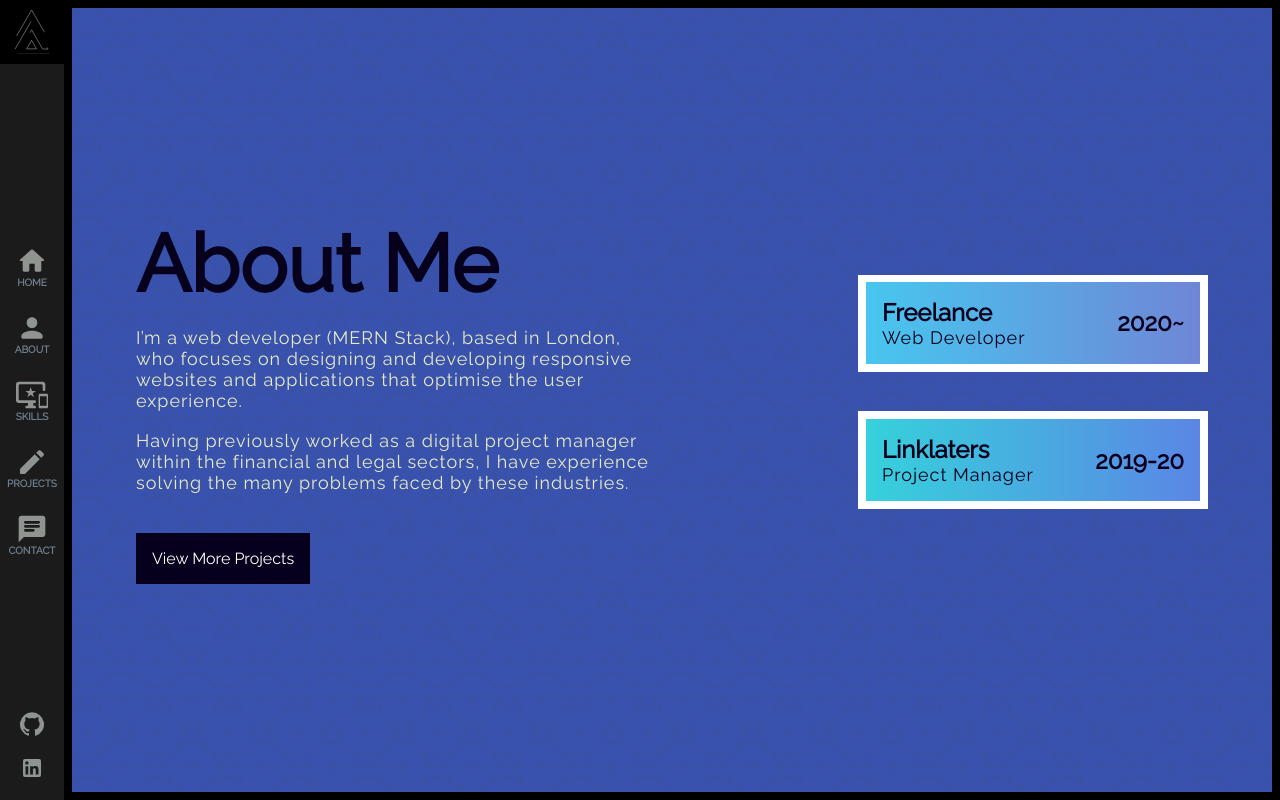
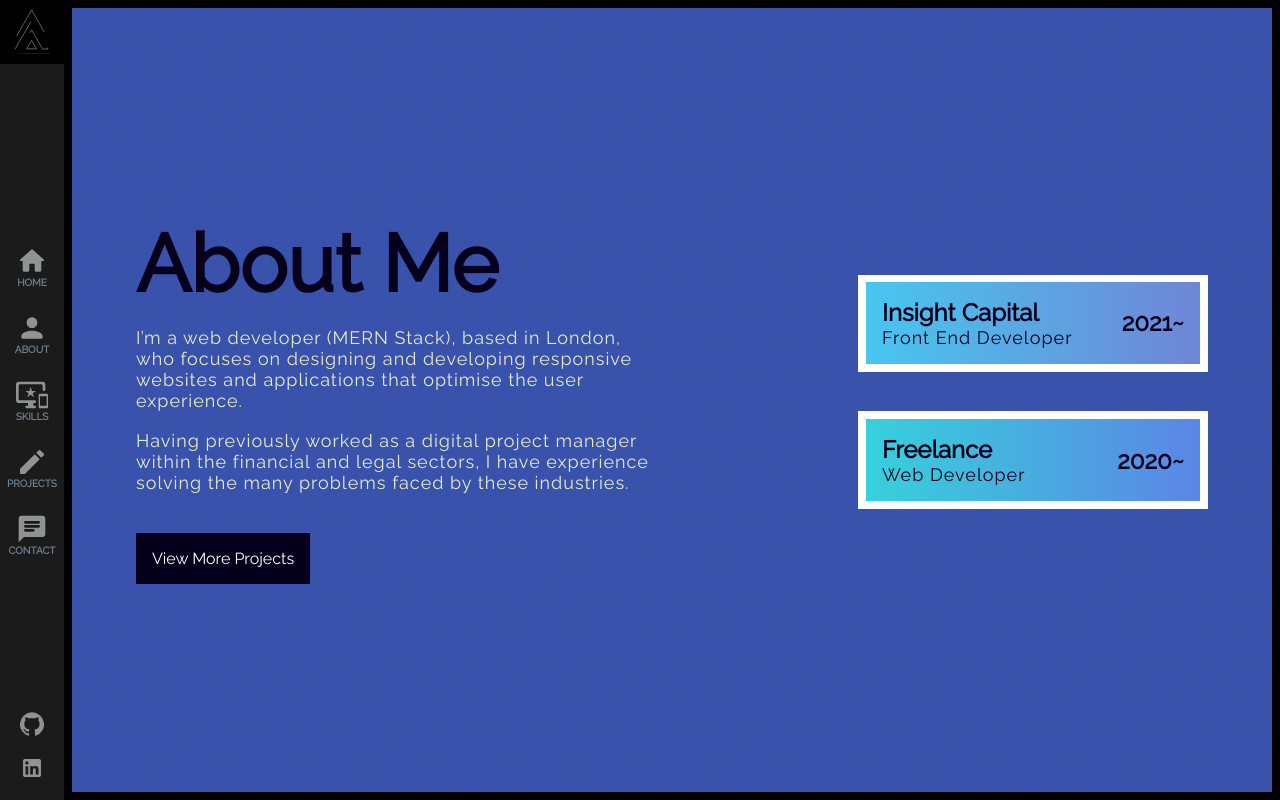
Before and after one commit to adeoyeao/Portfolio-2, a Next.js app: page /about in a window 1280 px wide. Built offline with nearby package versions, Linux system fonts and the light colour scheme.

Commit message:
updating about

```diff
--- a/layouts/About.jsx
+++ b/layouts/About.jsx
@@ -39,6 +39,10 @@ const AboutLayout = () => {
                   </div>
                   <div className={styles.carousel}>
                         <Job
+                        company="Insight Capital"
+                        job="Front End Developer"
+                        years="2021~" />
+                        <Job
                         company="Freelance"
                         job="Web Developer"
                         years="2020~"/>
@@ -50,10 +54,6 @@ const AboutLayout = () => {
                         company="EY"
                         job="Project Manager"
                         years="2016-19"/>
-                        <Job
-                        company="TradeRisks"
-                        job="Risk Analyst"
-                        years="2015-16"/>
                   </div>
             </section>
       )
```
Also changed, not shown: 1 other file (tests, documents, lock files or other folders).
